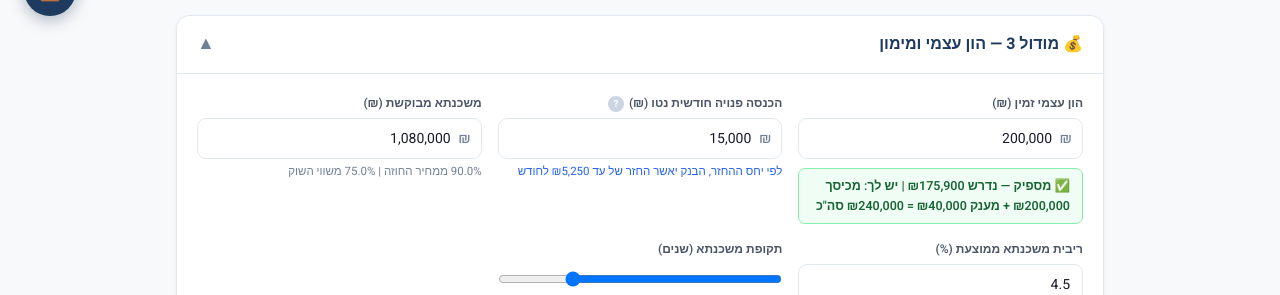
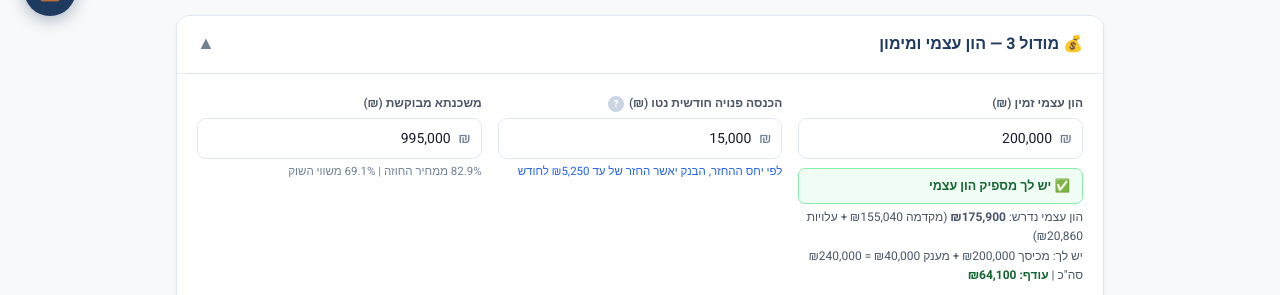
Before and after one commit to hijosef144-cell/yosi-1, a website: page מחשבון-מחיר-למשתכן.html in a window 1280 px wide. Shown: the part 760-1055 px from the top of the page. Drawn offline with nearby package versions, Linux system fonts and the light colour scheme.

Commit message:
BUG 10+11: Fix mortgage default and equity gap calculation
BUG 10: mortgage default = MIN(finalContractPrice - effectiveEquity, mortgageMax)
  - fills the exact gap between what buyer has and what property costs
  - no longer defaults to max LTV regardless of buyer's equity

BUG 11: equity gap uses mortgageMax (not user's chosen mortgage)
  - minDownPayment = MAX(minEquity, finalContractPrice - mortgageMax)
  - equityNeeded = minDownPayment + additionalCosts
  - equityDelta = effectiveEquity - equityNeeded
  - display shows: נדרש / יש לך / עודף or חסר breakdown

Co-Authored-By: Claude Sonnet 4.6 <noreply@anthropic.com>

```diff
--- a/מחשבון-מחיר-למשתכן.html
+++ b/מחשבון-מחיר-למשתכן.html
@@ -2210,8 +2210,10 @@ function calculateAll() {
   const pmtFactor = r > 0 ? (Math.pow(1+r,n)) / (r * Math.pow(1+r,n) - r) : n;
   const maxByIncome = disposableIncome * 0.35 * pmtFactor;
 
-  // Default to max LTV (mortgageMax); income ratio is shown as a warning
-  let mortgageDefault = mortgageMax;
+  // Default: fill exactly the gap (finalContractPrice minus what the buyer has),
+  // but never exceed the legal maximum (mortgageMax).
+  const requiredMortgage = Math.max(0, finalContractPrice - effectiveEquity);
+  let mortgageDefault = Math.min(requiredMortgage, mortgageMax);
   mortgageDefault = Math.max(0, mortgageDefault);
 
   // Use user's value if set, else default
@@ -2246,9 +2248,13 @@ function calculateAll() {
   const registrationDeposit = 2000;
   const totalAdditionalCosts = attorney + appraiser + bankFee + notary + renovation + mortgageAdvisor + reAdvisor + registrationDeposit;
 
-  // ── EQUITY NEEDED (down payment + all additional costs) ──
+  // ── EQUITY NEEDED ──
+  // downPayment: based on the user's actual mortgage (for payment table / supplementary loan display)
   const downPayment = Math.max(minEquity, finalContractPrice - mortgageAmount);
-  const equityNeeded = downPayment + totalAdditionalCosts;
+  // minDownPayment: based on the MAXIMUM possible mortgage — this is the true equity floor
+  // (answer: "if you take the most mortgage the bank allows, do you still have enough equity?")
+  const minDownPayment = Math.max(minEquity, finalContractPrice - mortgageMax);
+  const equityNeeded = minDownPayment + totalAdditionalCosts;
   const equityDelta = effectiveEquity - equityNeeded;
 
   // ── SQM PRICES ──
@@ -2401,9 +2407,23 @@ function calculateAll() {
     ? `מכיסך ${fmt(personalEquity)} + מענק ${fmt(grant)} = ${fmt(effectiveEquity)} סה"כ`
     : `${fmt(personalEquity)} הון עצמי`;
   if (equityDelta >= 0) {
-    evEl.innerHTML = `<div class="valid-green">✅ מספיק — נדרש ${fmt(equityNeeded)} | יש לך: ${equityBreakdown}</div>`;
+    evEl.innerHTML =
+      `<div class="valid-green">✅ יש לך מספיק הון עצמי</div>` +
+      `<div style="font-size:12px; margin-top:4px; color:var(--text2);">` +
+        `הון עצמי נדרש: <strong>${fmt(equityNeeded)}</strong>` +
+        ` (מקדמה ${fmt(minDownPayment)} + עלויות ${fmt(totalAdditionalCosts)})` +
+        `<br>יש לך: ${equityBreakdown}` +
+        ` | <strong style="color:var(--green);">עודף: ${fmt(equityDelta)}</strong>` +
+      `</div>`;
   } else {
-    evEl.innerHTML = `<div class="valid-red">❌ חסר ${fmt(-equityDelta)} — נדרש ${fmt(equityNeeded)} (מקדמה ${fmt(downPayment)} + הוצאות ${fmt(totalAdditionalCosts)}) | יש לך: ${equityBreakdown}</div>`;
+    evEl.innerHTML =
+      `<div class="valid-red">❌ חסר ${fmt(-equityDelta)} הון עצמי</div>` +
+      `<div style="font-size:12px; margin-top:4px; color:var(--text2);">` +
+        `הון עצמי נדרש: <strong>${fmt(equityNeeded)}</strong>` +
+        ` (מקדמה ${fmt(minDownPayment)} + עלויות ${fmt(totalAdditionalCosts)})` +
+        `<br>יש לך: ${equityBreakdown}` +
+        ` | <strong style="color:var(--red);">חסר: ${fmt(-equityDelta)}</strong>` +
+      `</div>`;
   }
 
   // ── SUPPLEMENTARY LOAN ──
```
